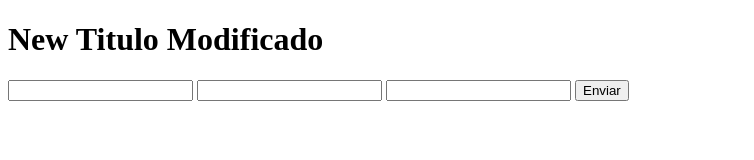
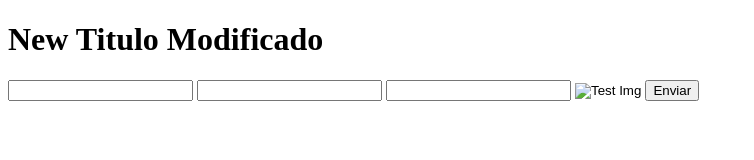
Before and after one commit to alexeerd-rca/Hello-Git, a plain HTML site: page index.html in a window 1280 px wide. Shown: the whole page, without its empty margins (0-754 px from the left). Drawn offline with Linux system fonts and the light colour scheme.

Commit message:
se agrego funcionalidad imagen

```diff
--- a/index.html
+++ b/index.html
@@ -11,6 +11,7 @@
         <input type="number" name="FirstName" id="FirstName">
         <input type="text" name="LastName" id="LastName">
         <input type="number" name="age" id="age">
+        <input type="image" src="#" alt="Test Img">
         <input type="button" value="Enviar">
     </form>
 </body>
```
